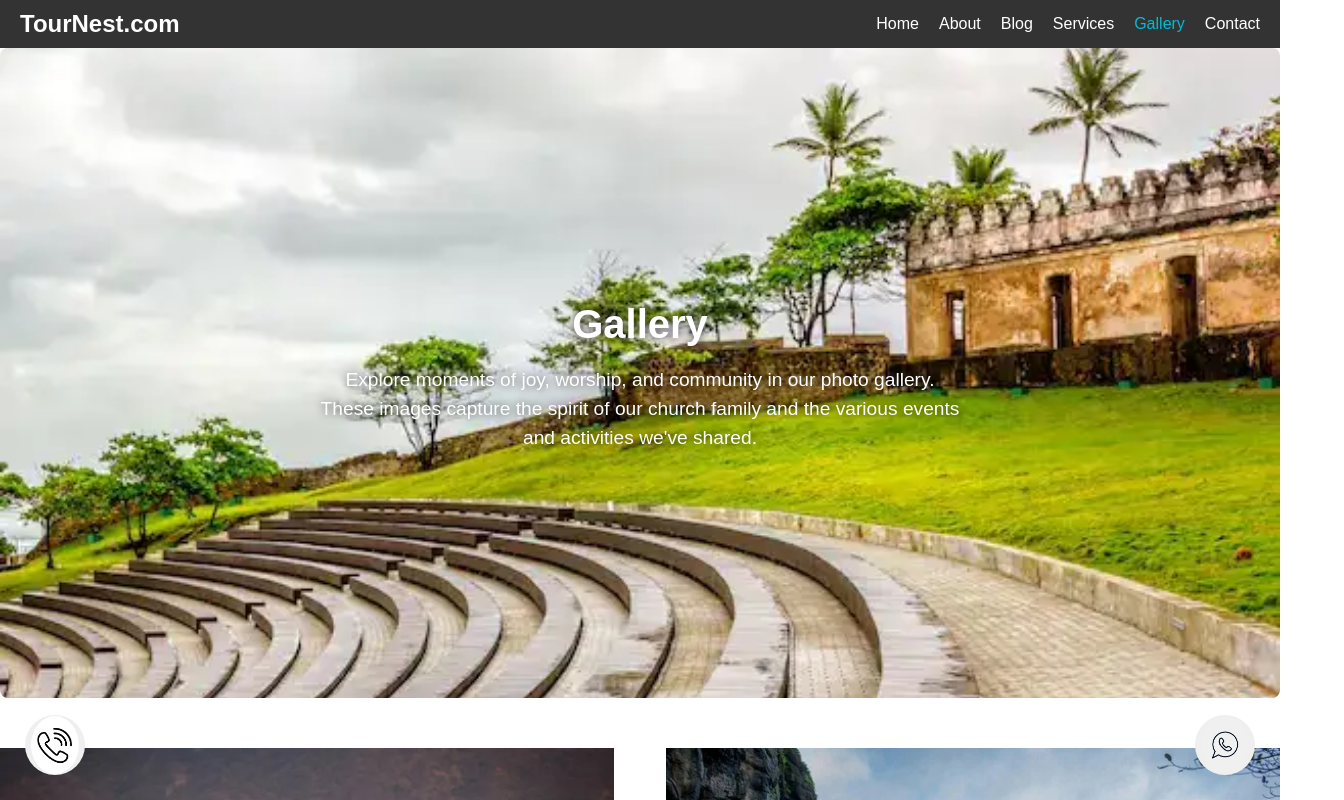
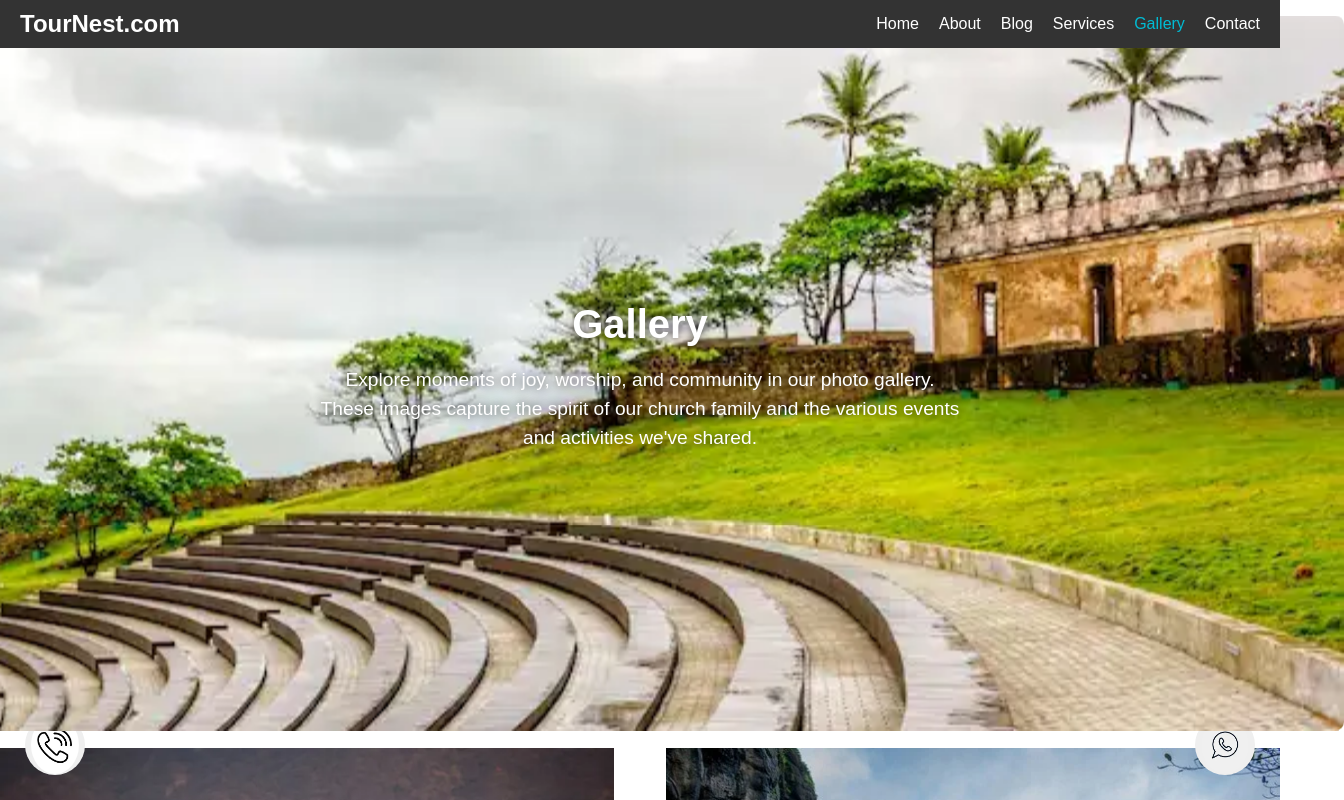
Before and after one commit to petchiammal2/Tourism_Website, a React (Create React App) app: page /gallery in a window 1280 px wide. Shown: the top 800 px of the page, 1344 px wide, since content can reach past the window. Built offline with nearby package versions, Linux system fonts and the light colour scheme.

Commit message:
Update Gallery hero
This is update section for Gallery Hero.

```diff
--- a/src/Components/CSS/GalleryHero.css
+++ b/src/Components/CSS/GalleryHero.css
@@ -53,3 +53,21 @@
 
   }
 }
+.gallery-img {
+  width: 100%;
+  height: auto;
+  object-fit: cover;
+  max-height: 650px;
+  transform: none;
+  pointer-events: none; /* Disables all interactions (optional) */
+  animation: zoomIn 3s ease-in-out forwards; /* Run once and stay at the final state */
+}
+
+@keyframes zoomIn {
+  0% {
+    transform: scale(1);
+  }
+  100% {
+    transform: scale(1.1); /* Slight zoom-in */
+  }
+}
```
